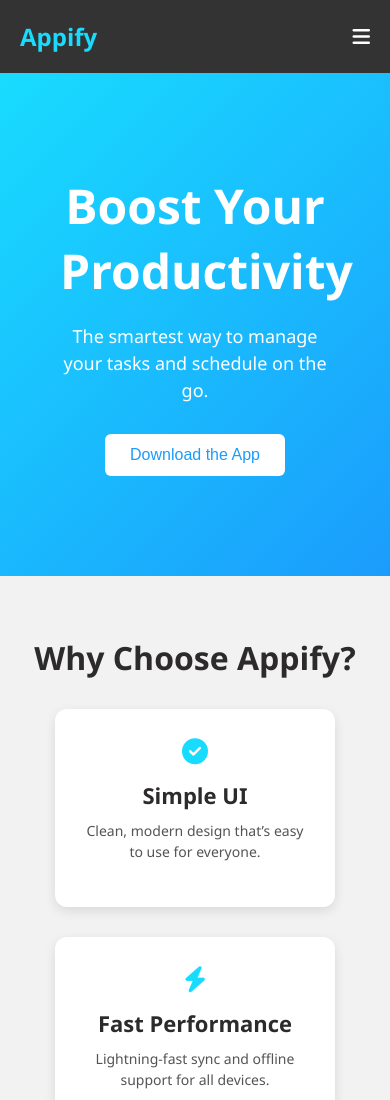
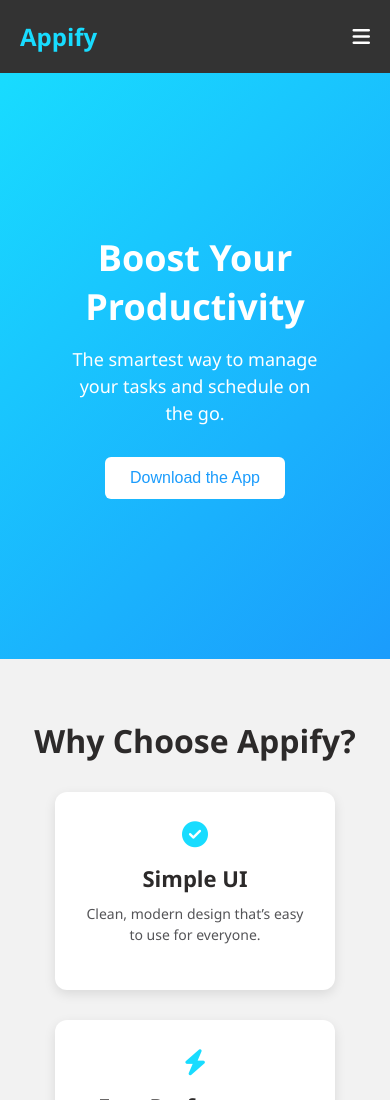
Before and after one commit to alihossen1209/Landing-Page, a plain HTML site: page index.html in a window 390 px wide. Shown: the top 1100 px of the page. Drawn offline with Linux system fonts and the light colour scheme.

Commit message:
Update style.css

```diff
--- a/style.css
+++ b/style.css
@@ -265,6 +265,14 @@
 
 /* ====== Responsive Css ====== */
 @media (max-width: 650px) {
+  .hero_container {
+    padding: 60px 10px;
+  }
+  .hero_container h2 {
+    font-size: 36px;
+    margin-bottom: 15px;
+  }
+
   .fa-bars {
     display: block;
   }
```
